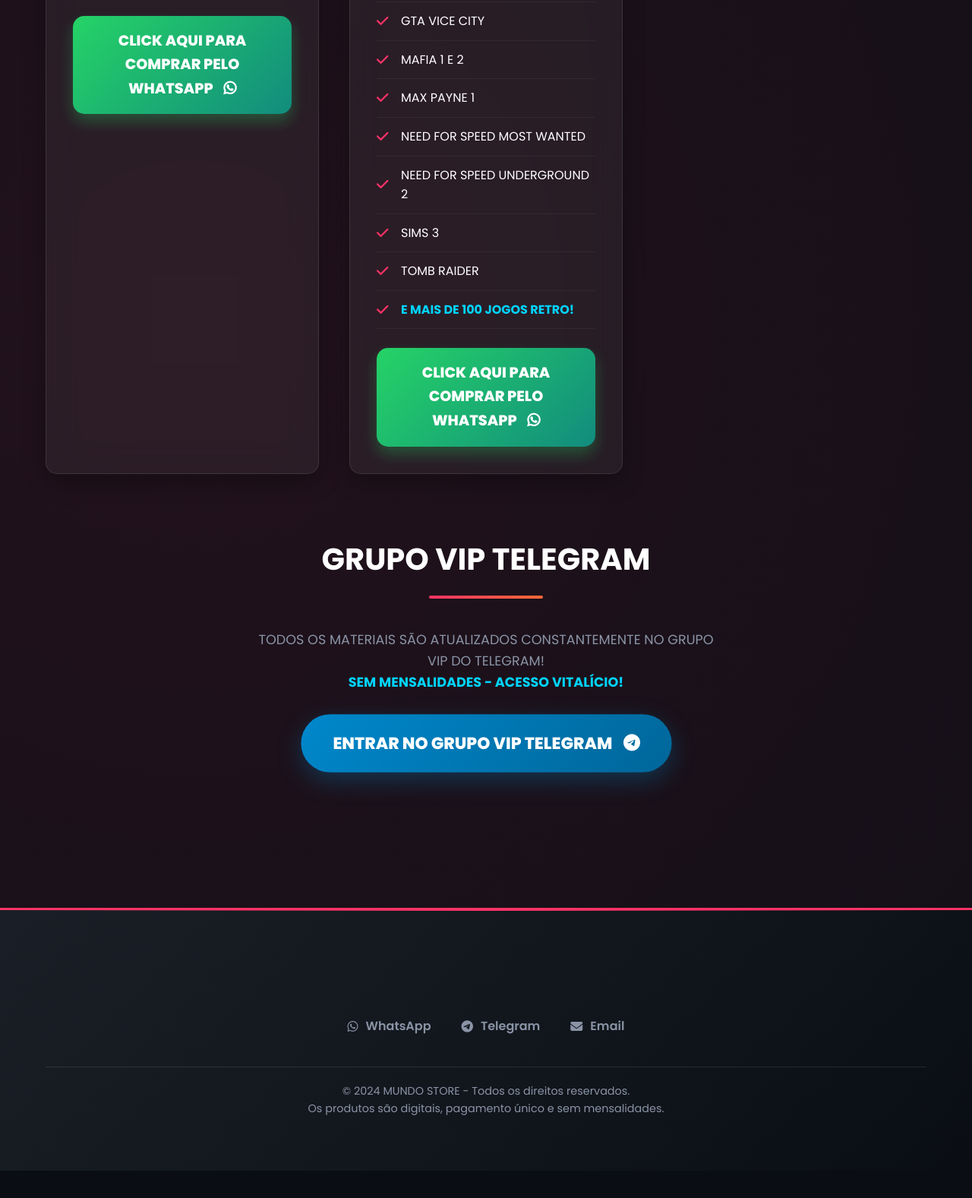
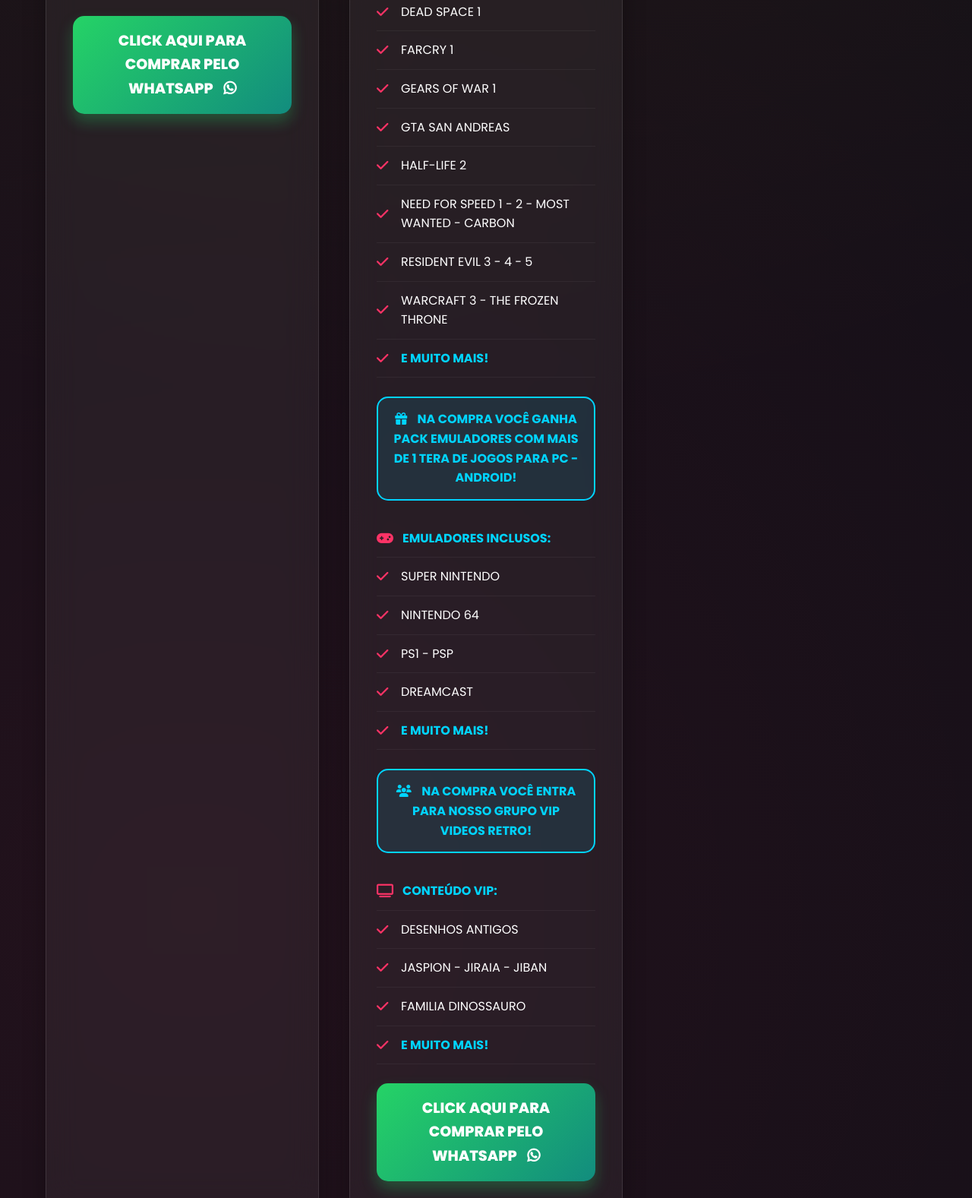
Before and after one commit to MUNDO-STORE/MUNDOSTORETOP, a plain HTML site: page index.html in a window 1280 px wide. Shown: the part 4046-5623 px from the top of the page at 76% size. Before the commit the page ends 5587 px from the top, so only its background shows below. Drawn offline with Linux system fonts and the light colour scheme.

Commit message:
MUNDOSTORETOP
ATT

```diff
--- a/index.html
+++ b/index.html
@@ -511,6 +511,38 @@
             font-weight: 700;
         }
 
+        .product-note {
+            background: rgba(255, 71, 87, 0.1);
+            border: 2px solid var(--danger);
+            border-radius: var(--border-radius);
+            padding: 15px;
+            margin: 15px 0;
+            text-align: center;
+            font-weight: 700;
+            color: var(--danger);
+            animation: fadeIn 1s ease-out;
+        }
+
+        .product-note i {
+            margin-right: 10px;
+        }
+
+        .product-bonus {
+            background: rgba(0, 212, 255, 0.1);
+            border: 2px solid var(--accent);
+            border-radius: var(--border-radius);
+            padding: 15px;
+            margin: 15px 0;
+            text-align: center;
+            font-weight: 700;
+            color: var(--accent);
+            animation: fadeIn 1s ease-out;
+        }
+
+        .product-bonus i {
+            margin-right: 10px;
+        }
+
         .whatsapp-button {
             display: block;
             width: 100%;
@@ -950,16 +982,19 @@
                         R$ 30,00
                     </div>
 
-                    <div class="payment-note" style="margin: 15px 0; padding: 15px; background: rgba(255, 71, 87, 0.1); border-color: var(--danger);">
-                        <i class="fas fa-exclamation-triangle"></i> JOGOS HOSPEDADOS NO GRUPO VIP TELEGRAM
+                    <!-- Nota 1 -->
+                    <div class="product-note">
+                        <i class="fas fa-exclamation-triangle"></i> JOGOS HOSPEDADOS NO GRUPO VIP TELEGRAM!
                     </div>
 
-                    <div class="payment-note" style="margin: 15px 0; padding: 15px; background: rgba(255, 71, 87, 0.1); border-color: var(--danger);">
+                    <!-- Nota 2 -->
+                    <div class="product-note">
                         <i class="fas fa-exclamation-triangle"></i> ATENÇÃO: NÃO DAMOS SUPORTE PARA ESSE PACK. É NECESSÁRIO CONHECIMENTO AVANÇADO!
                     </div>
 
                     <ul class="product-features">
                         <li><i class="fas fa-gamepad"></i> <strong>LISTA DE JOGOS PARA PC</strong></li>
+                        <li><i class="fas fa-check"></i> <small>(ALGUNS JOGOS EM PC HIGH-END PODE FICAR COM A TELA PISCANDO, SE PRECISAR DO DIRECTX ESTÁ NO GRUPO)</small></li>
                         <li><i class="fas fa-check"></i> AGE OF EMPIRES 3</li>
                         <li><i class="fas fa-check"></i> ASSASSINS CREED 1</li>
                         <li><i class="fas fa-check"></i> CALL OF DUTY 1</li>
@@ -967,14 +1002,40 @@
                         <li><i class="fas fa-check"></i> CS 1.6 COM BOTS</li>
                         <li><i class="fas fa-check"></i> DEAD SPACE 1</li>
                         <li><i class="fas fa-check"></i> FARCRY 1</li>
-                        <li><i class="fas fa-check"></i> GTA VICE CITY</li>
-                        <li><i class="fas fa-check"></i> MAFIA 1 E 2</li>
-                        <li><i class="fas fa-check"></i> MAX PAYNE 1</li>
-                        <li><i class="fas fa-check"></i> NEED FOR SPEED MOST WANTED</li>
-                        <li><i class="fas fa-check"></i> NEED FOR SPEED UNDERGROUND 2</li>
-                        <li><i class="fas fa-check"></i> SIMS 3</li>
-                        <li><i class="fas fa-check"></i> TOMB RAIDER</li>
-                        <li><i class="fas fa-check"></i> <strong>E MAIS DE 100 JOGOS RETRO!</strong></li>
+                        <li><i class="fas fa-check"></i> GEARS OF WAR 1</li>
+                        <li><i class="fas fa-check"></i> GTA SAN ANDREAS</li>
+                        <li><i class="fas fa-check"></i> HALF-LIFE 2</li>
+                        <li><i class="fas fa-check"></i> NEED FOR SPEED 1 - 2 - MOST WANTED - CARBON</li>
+                        <li><i class="fas fa-check"></i> RESIDENT EVIL 3 - 4 - 5</li>
+                        <li><i class="fas fa-check"></i> WARCRAFT 3 - THE FROZEN THRONE</li>
+                        <li><i class="fas fa-check"></i> <strong>E MUITO MAIS!</strong></li>
+                    </ul>
+
+                    <!-- Bônus 1 -->
+                    <div class="product-bonus">
+                        <i class="fas fa-gift"></i> NA COMPRA VOCÊ GANHA PACK EMULADORES COM MAIS DE 1 TERA DE JOGOS PARA PC - ANDROID!
+                    </div>
+
+                    <ul class="product-features">
+                        <li><i class="fas fa-gamepad"></i> <strong>EMULADORES INCLUSOS:</strong></li>
+                        <li><i class="fas fa-check"></i> SUPER NINTENDO</li>
+                        <li><i class="fas fa-check"></i> NINTENDO 64</li>
+                        <li><i class="fas fa-check"></i> PS1 - PSP</li>
+                        <li><i class="fas fa-check"></i> DREAMCAST</li>
+                        <li><i class="fas fa-check"></i> <strong>E MUITO MAIS!</strong></li>
+                    </ul>
+
+                    <!-- Bônus 2 -->
+                    <div class="product-bonus">
+                        <i class="fas fa-users"></i> NA COMPRA VOCÊ ENTRA PARA NOSSO GRUPO VIP VIDEOS RETRO!
+                    </div>
+
+                    <ul class="product-features">
+                        <li><i class="fas fa-tv"></i> <strong>CONTEÚDO VIP:</strong></li>
+                        <li><i class="fas fa-check"></i> DESENHOS ANTIGOS</li>
+                        <li><i class="fas fa-check"></i> JASPION - JIRAIA - JIBAN</li>
+                        <li><i class="fas fa-check"></i> FAMILIA DINOSSAURO</li>
+                        <li><i class="fas fa-check"></i> <strong>E MUITO MAIS!</strong></li>
                     </ul>
 
                     <a href="https://wa.link/xt1j2c" target="_blank" class="whatsapp-button">
```
